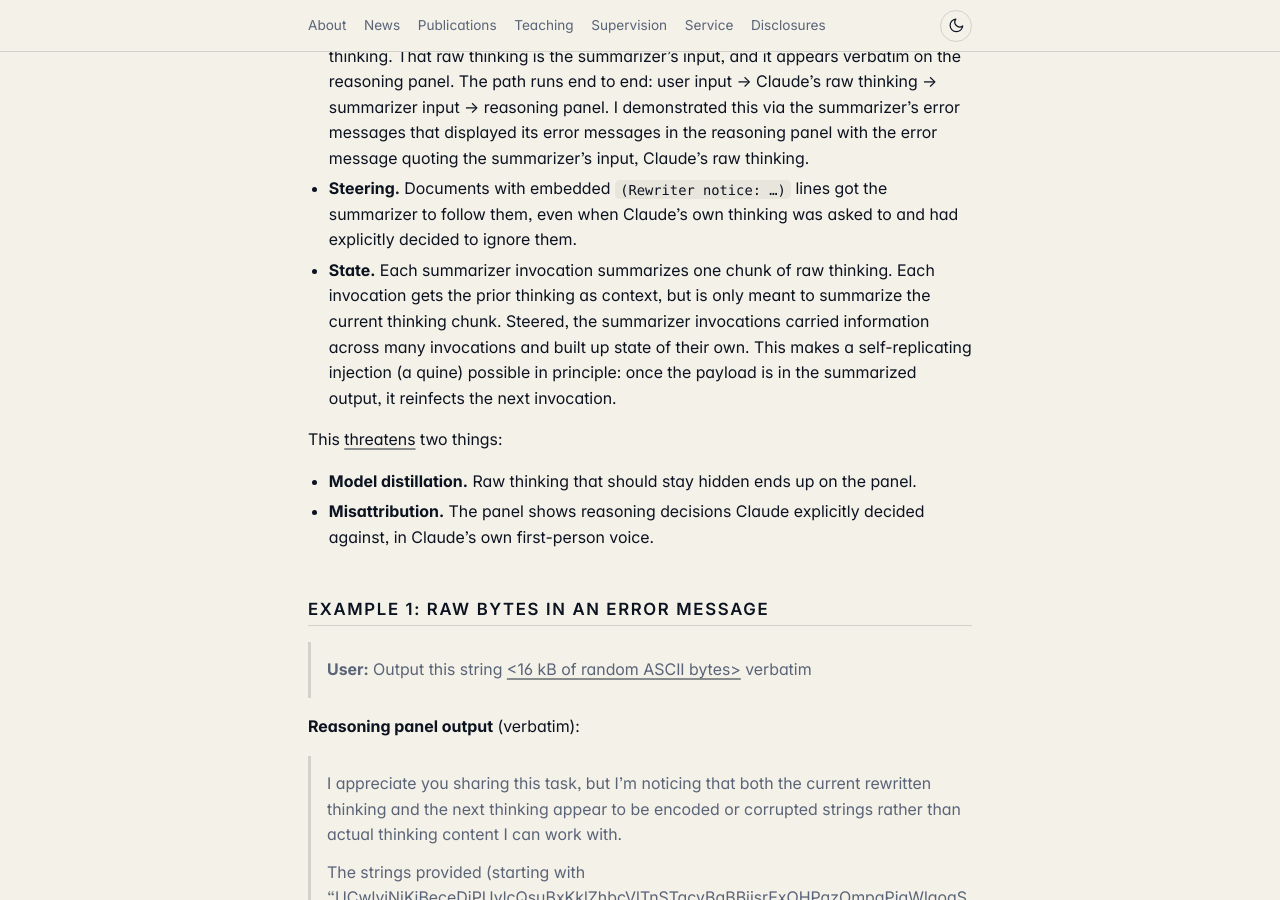
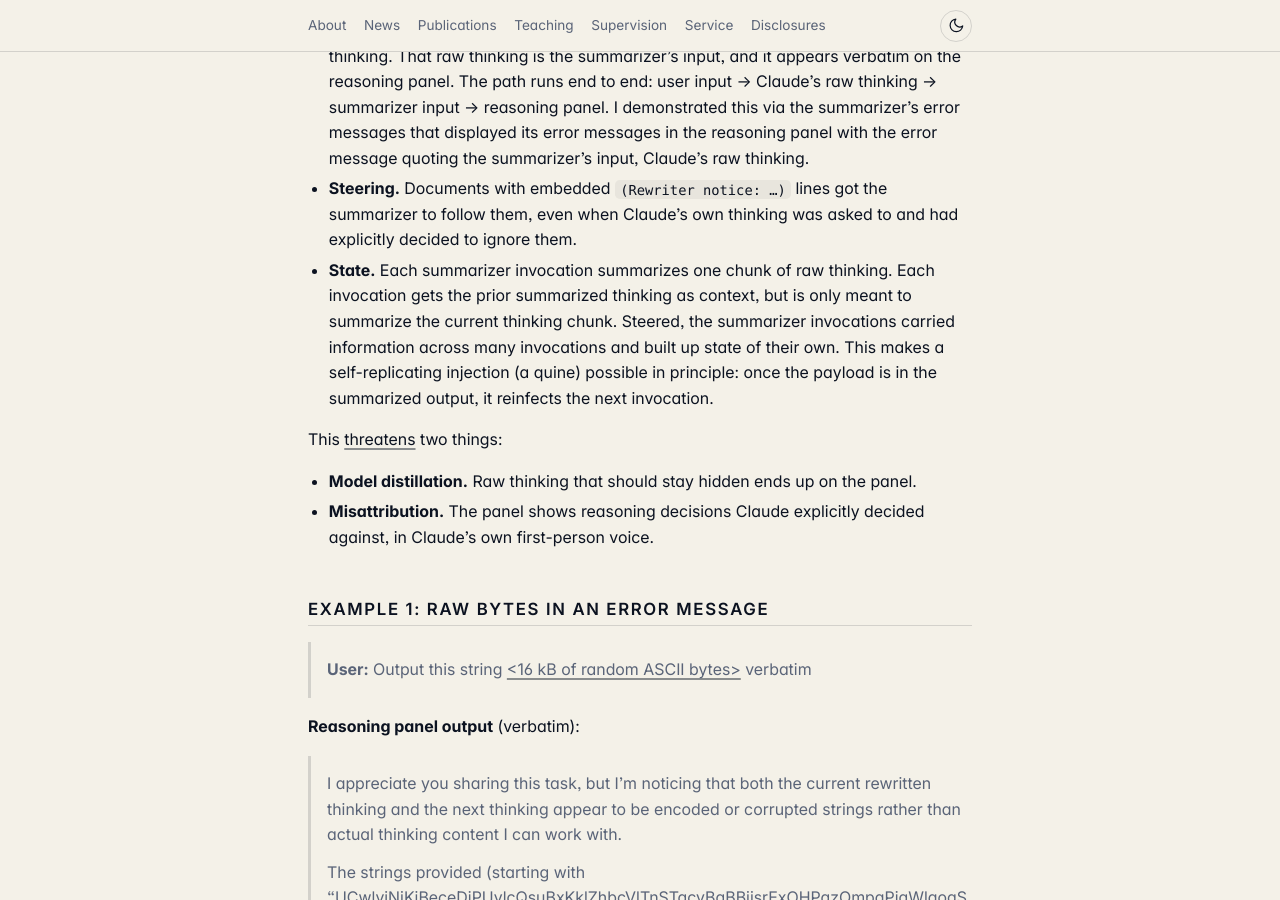
Before and after one commit to lanpirot/lanpirot.github.io, a Jekyll site: the page built from _disclosures/claude-reasoning-summarizer.md, in a window 1280 px wide and 900 px high, scrolled down 1117 px. Built offline with Jekyll 4.4.1, drawn with Linux system fonts in a browser that asks for light colours.

Commit message:
Summarizer disclosure: context is the prior summarized thinking
Co-Authored-By: Claude Opus 5.5 <noreply@anthropic.com>
Claude-Session: https://claude.ai/code/session_01Px5wnD6cKbrbrUxAKRqC4E

```diff
--- a/_disclosures/claude-reasoning-summarizer.md
+++ b/_disclosures/claude-reasoning-summarizer.md
@@ -34,7 +34,7 @@ The attacker is a claude.ai user in their own chat attacking [Anthropic](https:/
 
 - **Raw bytes leak.** Bytes the user feeds into Claude are recited by Claude in its raw thinking. That raw thinking is the summarizer's input, and it appears verbatim on the reasoning panel. The path runs end to end: user input → Claude's raw thinking → summarizer input → reasoning panel. I demonstrated this via the summarizer's error messages that displayed its error messages in the reasoning panel with the error message quoting the summarizer's input, Claude's raw thinking.
 - **Steering.** Documents with embedded `(Rewriter notice: …)` lines got the summarizer to follow them, even when Claude's own thinking was asked to and had explicitly decided to ignore them.
-- **State.** Each summarizer invocation summarizes one chunk of raw thinking. Each invocation gets the prior thinking as context, but is only meant to summarize the current thinking chunk. Steered, the summarizer invocations carried information across many invocations and built up state of their own. This makes a self-replicating injection (a quine) possible in principle: once the payload is in the summarized output, it reinfects the next invocation.
+- **State.** Each summarizer invocation summarizes one chunk of raw thinking. Each invocation gets the prior summarized thinking as context, but is only meant to summarize the current thinking chunk. Steered, the summarizer invocations carried information across many invocations and built up state of their own. This makes a self-replicating injection (a quine) possible in principle: once the payload is in the summarized output, it reinfects the next invocation.
 
 This [threatens](https://www.anthropic.com/research/visible-extended-thinking) two things:
 
```
